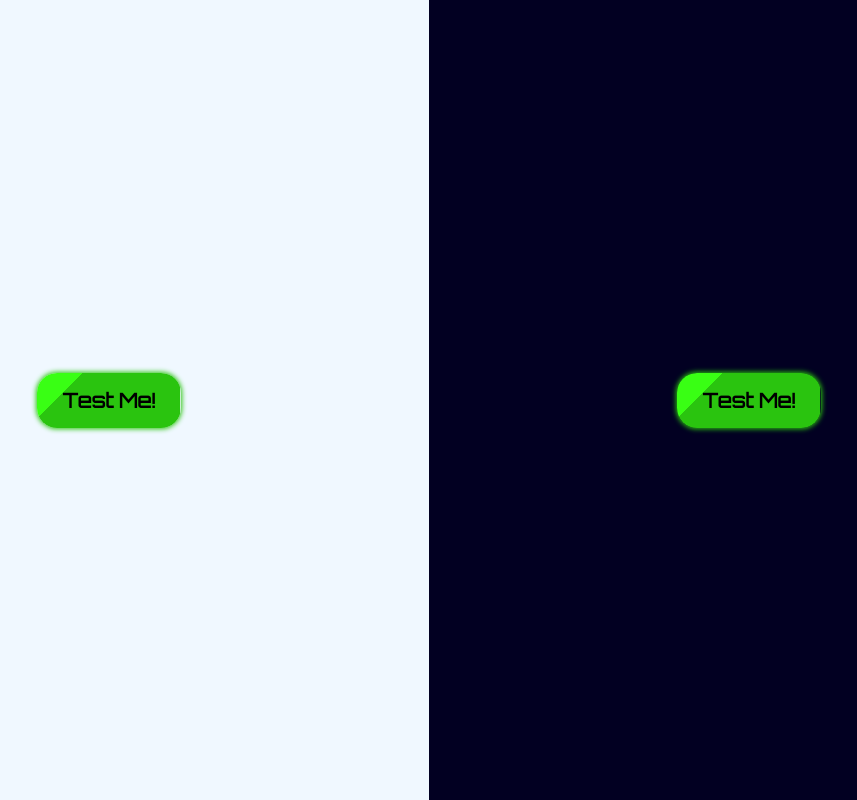
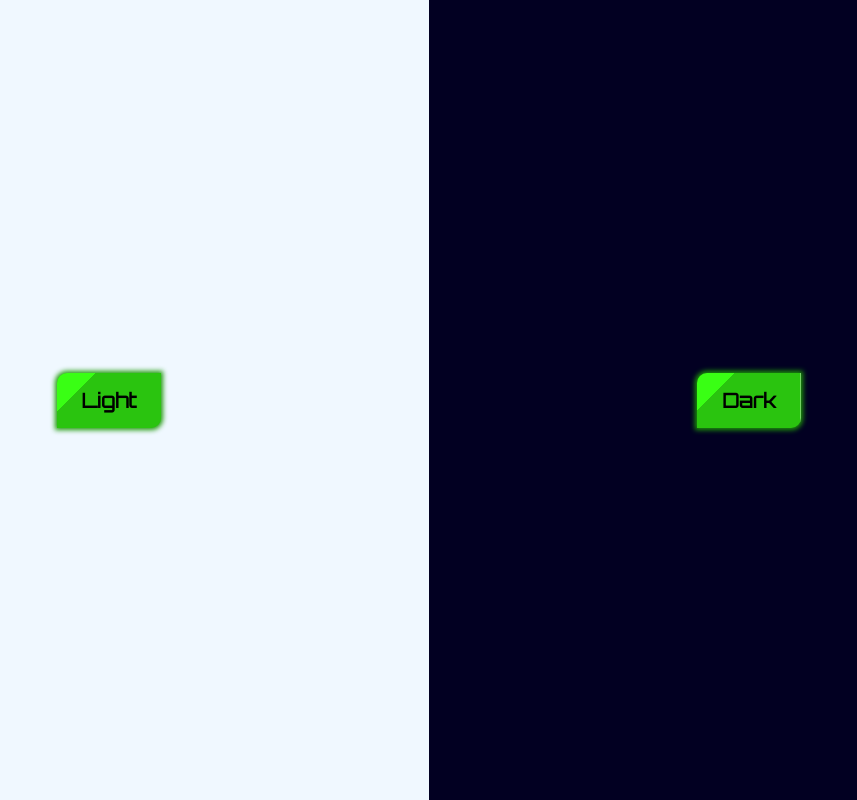
Before and after one commit to Hitcher-351/neon-button, a plain HTML site: page index.html in a window 1280 px wide. Shown: the whole page, without its empty margins (211-1068 px from the left). Drawn offline with Linux system fonts and the light colour scheme.

Commit message:
added comments and cleaned up style.css

```diff
--- a/index.html
+++ b/index.html
@@ -12,10 +12,10 @@
 <body>
     <div class="positioner">
         <div class="button-container light">
-            <button class="neon-button" aria-label="Test Button Light"><span>Test Me!</span></button>
+            <button class="neon-button" aria-label="Test Button Light"><span>Light</span></button>
         </div>
         <div class="button-container dark">
-            <button class="neon-button" aria-label="Test Button Dark"><span>Test Me!</span></button>
+            <button class="neon-button" aria-label="Test Button Dark"><span>Dark</span></button>
         </div>
     </div>
 </body>
--- a/style.css
+++ b/style.css
@@ -1,10 +1,14 @@
+/* Variables */
 :root {
     --body-color-dark: #020022;
     --body-color-light: aliceblue;
     --button-background: #39ff14;
     --button-background-sec: #2ac40f;
-    --button-padding: 15px 25px;
+    --button-shadow-color: #1e9909;
+    --button-border-radius: 10px 0 10px 0;
 }
+
+/* General Styles */
 
 * {
     box-sizing: border-box;
@@ -13,6 +17,8 @@
 body {
     margin: 0;
 }
+
+/* Display and Container */
 
 .positioner {
     height: 100vh;
@@ -34,42 +40,29 @@ body {
     background-color: var(--body-color-dark);
 }
 
+/* Button Style */
+
 .neon-button {
-    z-index: 9999;
     position: relative;
-    background-color: transparent;
-    padding: var(--button-padding);
+    background-image: linear-gradient(135deg, var(--button-background) 0%, var(--button-background) 50%, var(--button-background-sec) 50%, var(--button-background-sec) 100%);
+    padding: 15px 25px;
     border: 0;
-    border-radius: 20px;
-    box-shadow: 0 0 5px 1px var(--button-background-sec);
-    transition: box-shadow 600ms;
+    border-radius: var(--button-border-radius);
+    box-shadow: 0 0 5px 2px var(--button-shadow-color);
+    transition: box-shadow 600ms, background-position 350ms;
     font-weight: bold;
     font-family: 'Orbitron', sans-serif;
+    background-size: 180% 100%;
+    background-position: 100% 0;
     font-size: 20px;
 }
 
-.neon-button::before {
-    z-index: -1;
-    position: absolute;
-    left: 0;
-    top: 0;
-    content: '';
-    height: 100%;
-    width: 100%;
-    border-radius: 20px;
-    background-image: linear-gradient(135deg, var(--button-background) 0%, var(--button-background) 50%, var(--button-background-sec) 50%, var(--button-background-sec) 100%);
-    background-size: 220% 220%;
-    background-position: 100% 0;
-    transition: background-position 350ms;
+.neon-button:hover {
+    box-shadow: 0 0 5px 3px var(--button-background-sec);
+    background-position: 0 0;
 }
 
-.neon-button:hover {
-    box-shadow: 0 0 10px 2px var(--button-background);
-}
-
-.neon-button:hover::before {
-    background-position: 0 100%;
-}
+/* Queries for Mobile View */
 
 @media screen and (max-width: 800px) {
     .positioner {
```
